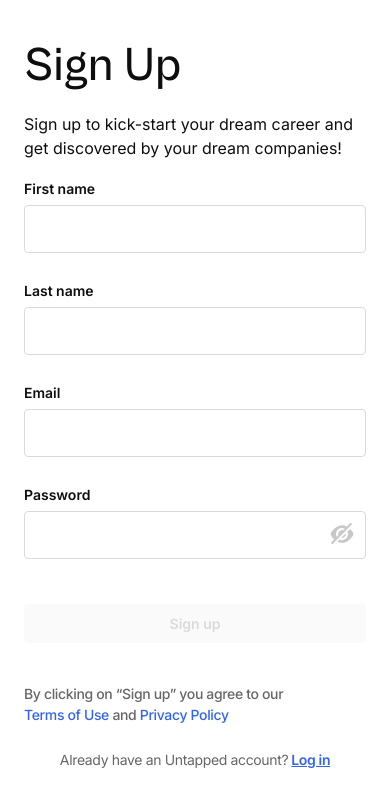
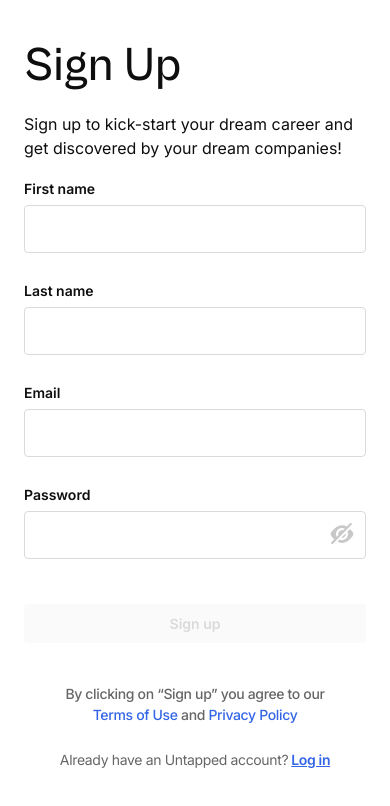
Before and after one commit to Balaganesh003/devforge, a Next.js app: page /signup in a window 390 px wide. Both pictures are taken after a click on the button "Unlock Access". Shown: the top 806 px of the page. Built offline with nearby package versions, Linux system fonts and the light colour scheme.

Commit message:
updated the padding for the mobile view

```diff
--- a/components/InvitePage.jsx
+++ b/components/InvitePage.jsx
@@ -8,7 +8,7 @@ const InvitePage = ({ nextPanel }) => {
 
   return (
     <div className=" max-w-[520px]  pb-[2.25rem]">
-      <h1 className="text-[2.75rem] leading-[1.5] font-CabinetGrotesk-Medium">
+      <h1 className="text-[2.25rem] mobile-md:text-[2.75rem] leading-[1.5] font-CabinetGrotesk-Medium">
         clevergrad
       </h1>
       <div className="flex flex-col mt-6 gap-8 text-[0.875rem] leading-[1.5rem]">
--- a/components/SignUp.jsx
+++ b/components/SignUp.jsx
@@ -92,13 +92,13 @@ const SignUp = ({ nextPanel }) => {
           />
         </div>
       </form>
-      <p className=" text-[#666666] text-[0.875rem] mt-4 tracking-tight leading-[150%] font-medium pb-6">
+      <p className=" text-[#666666] text-[0.875rem] text-center mt-4 tracking-tight leading-[150%] font-medium pb-6">
         By clicking on “Sign up” you agree to our{' '}
-        <Link href={'./terms'} className="inline-block  text-[#3365E6]">
+        <Link href={'./terms'} className="whitespace-nowrap  text-[#3365E6]">
           Terms of Use
         </Link>{' '}
         and{' '}
-        <Link href={'./privacy'} className="inline-block  text-[#3365E6]">
+        <Link href={'./privacy'} className=" whitespace-nowrap text-[#3365E6]">
           Privacy Policy
         </Link>
       </p>
--- a/components/VerifyEmail.jsx
+++ b/components/VerifyEmail.jsx
@@ -5,7 +5,7 @@ import ColouredButton from './ColouredButton';
 const VerifyEmail = ({ nextPanel }) => {
   return (
     <div className=" max-w-[520px]">
-      <h1 className="text-[2.75rem] leading-[1.5] font-CabinetGrotesk-Medium">
+      <h1 className="text-[2.25rem] mobile-md:text-[2.75rem] leading-[1.5] font-CabinetGrotesk-Medium">
         Verify your email
       </h1>
       <div className="flex flex-col mt-6 gap-8 text-[0.875rem] leading-[1.5rem]">
--- a/pages/signup.js
+++ b/pages/signup.js
@@ -14,7 +14,7 @@ import CoinbaseLogo from '@/assets/coinbase.svg';
 import AdobeLogo from '@/assets/adobe.svg';
 import InvitePage from '@/components/InvitePage';
 import VerifyEmail from '@/components/VerifyEmail';
-import { motion, AnimatePresence, easeIn, easeOut } from 'framer-motion';
+import { motion, AnimatePresence, easeIn } from 'framer-motion';
 
 const SignUpPage = () => {
   const [height, setHeight] = useState(0);
```
